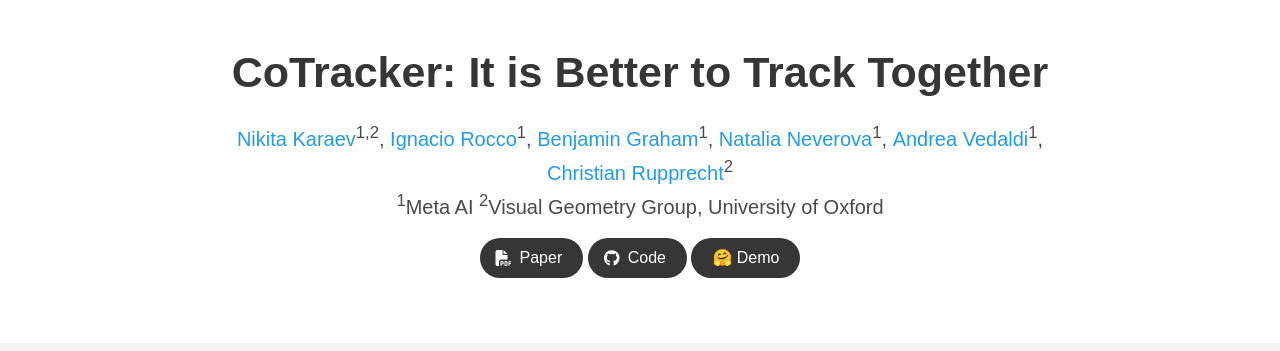
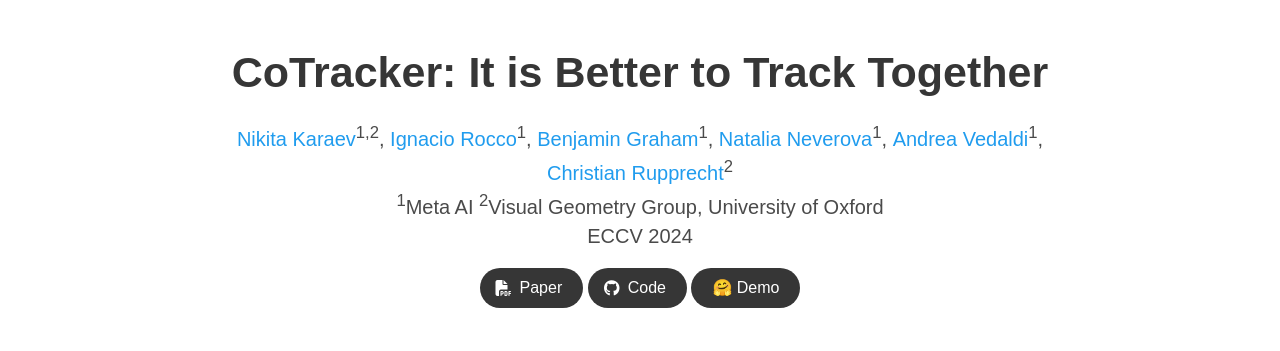
Before and after one commit to co-tracker/co-tracker.github.io, a plain HTML site: page index.html in a window 1280 px wide. Shown: the top 351 px of the page. Drawn offline with nearby package versions, Linux system fonts and the light colour scheme.

Commit message:
Update index.html

```diff
--- a/index.html
+++ b/index.html
@@ -62,6 +62,10 @@
             <div class="is-size-5 publication-authors">
               <span class="author-block"><sup>1</sup>Meta AI</span>
               <span class="author-block"><sup>2</sup>Visual Geometry Group, University of Oxford</span>
+            </div>
+
+            <div class="is-size-5 publication-authors">
+              <span class="author-block">ECCV 2024</span>
             </div>
 
             <div class="column has-text-centered">
```
